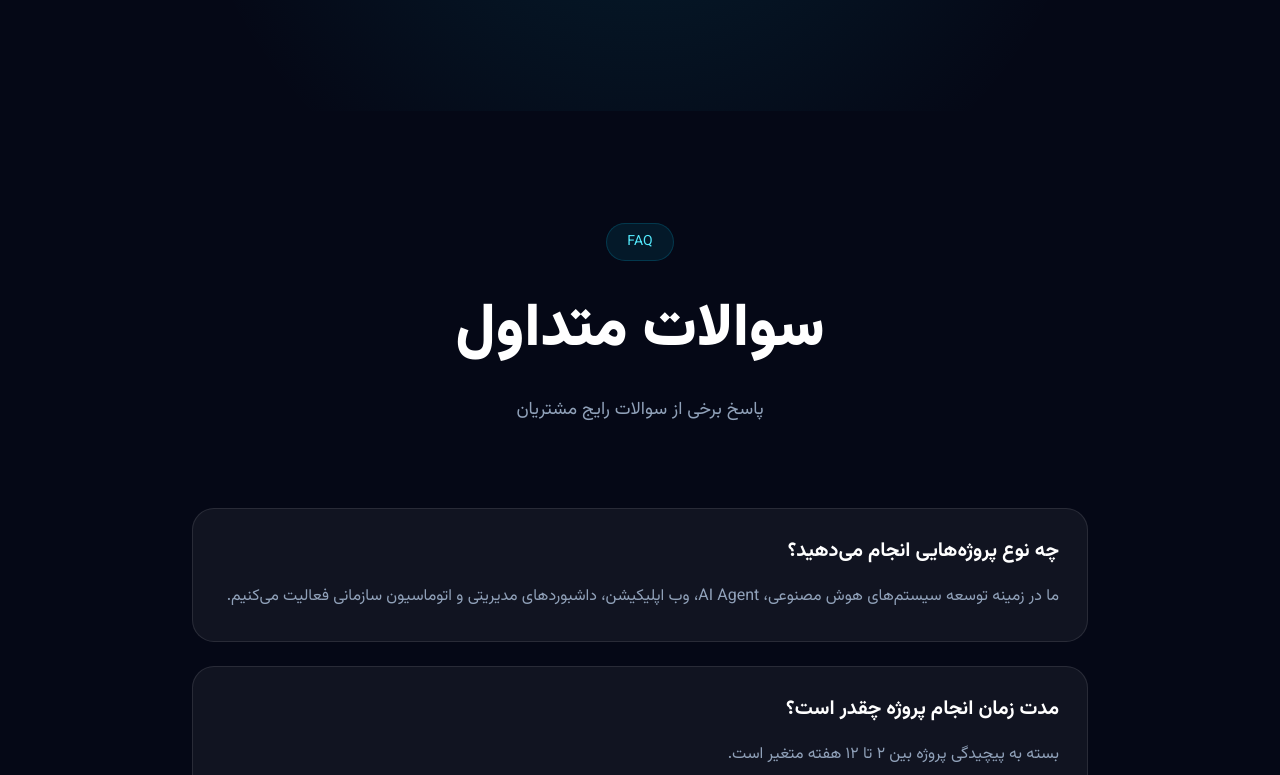
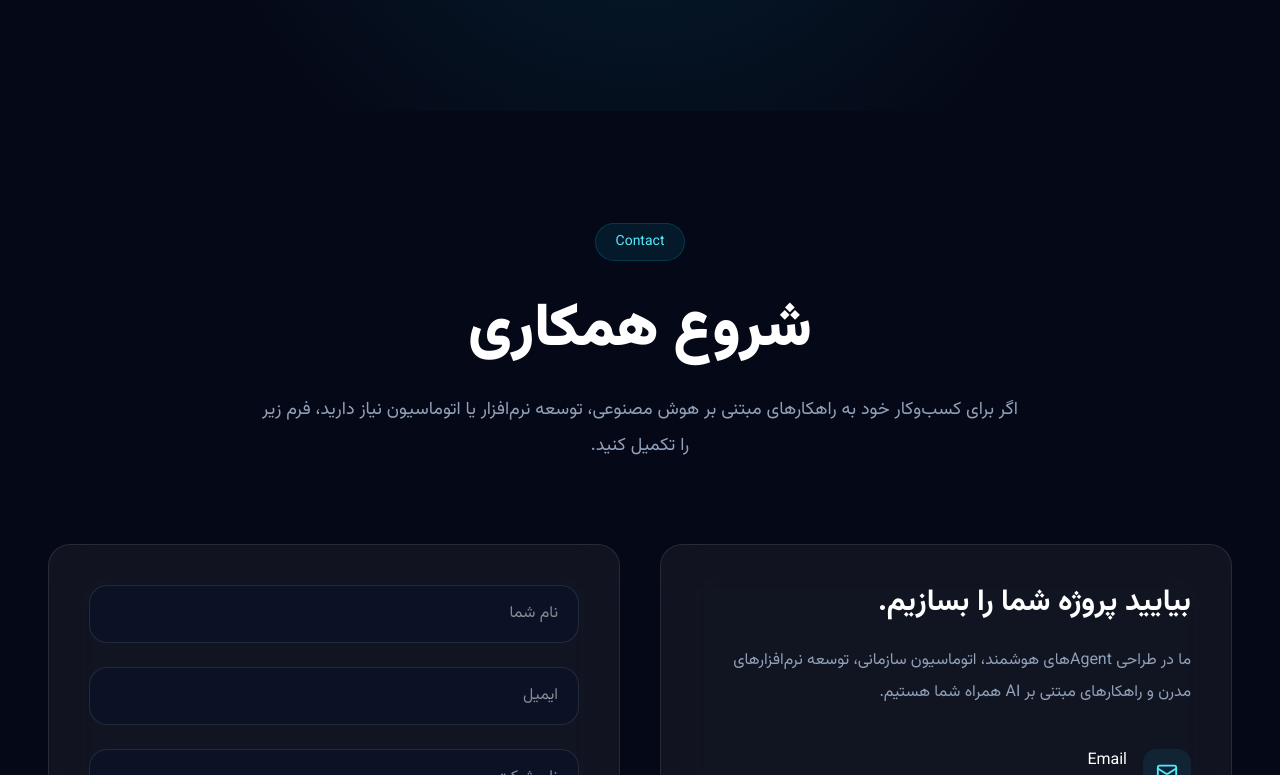
Before and after one commit to Akcode450/Ai.nova, a Next.js app: page / in a window 1280 px wide. Shown: the part 6765-7540 px from the top of the page. Built offline with nearby package versions, Linux system fonts and the light colour scheme.

Commit message:
Update homepage

```diff
--- a/app/page.tsx
+++ b/app/page.tsx
@@ -22,6 +22,7 @@ export default function Home() {
       <Process />
       <Testimonials />
       <CTA />
+      <Contact />
       <FAQ />
       <Footer />
     </>
```
